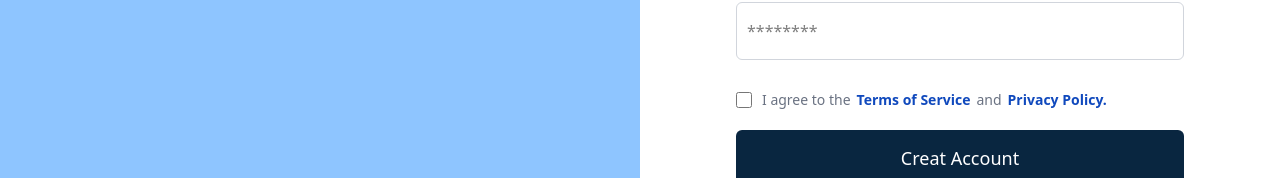
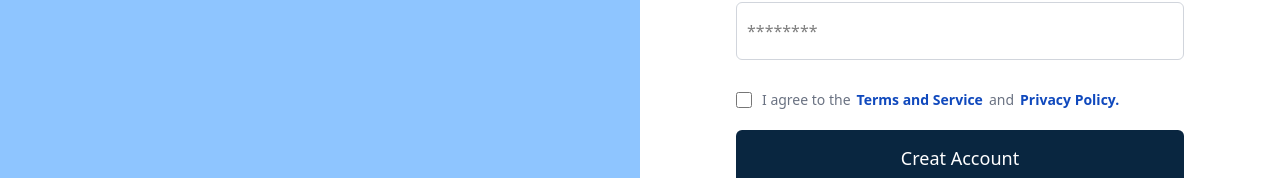
Before and after one commit to Team-XYZ-ABC/my-expences, a React (Vite) app in the folder client/: page /signup in a window 1280 px wide. Shown: the part 482-660 px from the top of the page. Built offline with nearby package versions, Linux system fonts and the light colour scheme.

Commit message:
refacator(component):  chnage props to children so can be use like normal tag's

```diff
--- a/client/src/components/links/Link.jsx
+++ b/client/src/components/links/Link.jsx
@@ -1,10 +1,10 @@
 import React from 'react'
 import { Link as A }  from 'react-router-dom'
 
-const Link = ({label, path}) => {
+const Link = ({path, children}) => {
     return (
-        <A to={path} className='cursor-pointer select-none hover:underline text-[#1049BD] font-bold px-1.5 text-sm'>
-            {label}
+        <A to={path} className='cursor-pointer flex items-center justify-center gap-2.5 select-none hover:underline text-[#1049BD] font-bold px-1.5 text-sm'>
+            {children}
         </A>
     )
 }
--- a/client/src/components/texts/Description.jsx
+++ b/client/src/components/texts/Description.jsx
@@ -1,8 +1,8 @@
 import React from 'react'
 
-const Description = ({description}) => {
+const Description = ({children}) => {
   return (
-      <p className='text-sm text-gray-500 text-start select-none'>{description}</p>
+    <p className='text-sm flex items-center gap-2.5 text-gray-500 text-start  flex-wrap select-none'>{children}</p>
   )
 }
 
--- a/client/src/pages/auth/ForgetPassword.jsx
+++ b/client/src/pages/auth/ForgetPassword.jsx
@@ -5,6 +5,7 @@ import FormLayout from "@/components/layouts/FormLayout";
 import Input from "@/components/inputs/Input";
 import InputBox from "@/components/inputs/InputBox";
 import Button from "@/components/buttons/Button";
+import Link from "@/components/links/Link";
 import { FaArrowLeftLong } from "react-icons/fa6";
 
 const ForgetPassword = () => {
@@ -12,7 +13,9 @@ const ForgetPassword = () => {
   return (
     <div className="p-20 flex justify-center items-center w-full min-h-screen">
       <FormLayout>
-        <Title children="Forget Password" />
+        <Title>
+          Forget Password
+        </Title>
         <InputBox label={"Email Address"}>
           <Input
             placeholder={"Enter your email"}
@@ -25,8 +28,7 @@ const ForgetPassword = () => {
         </InputBox>
         <Button label={"Forget password"} textColor={"white"} />
         <div className="flex items-center gap-4 justify-center">
-          <FaArrowLeftLong />
-          <Description FaArrowLeftLong description={"Back to Login"} />
+          <Link path="/"> <FaArrowLeftLong /> Back to Login </Link>
         </div>
       </FormLayout>
     </div>
--- a/client/src/pages/auth/SignIn.jsx
+++ b/client/src/pages/auth/SignIn.jsx
@@ -41,7 +41,7 @@ const SignIn = () => {
                         />
                     </InputBox>
 
-                    <div className='w-full flex justify-end px-1'><Link path="/forget-password" label={"Forget Password"} /></div>
+                    <div className='w-full flex justify-end px-1'><Link path="/forget-password">Forget Password</Link></div>
 
                     <Button label={"Sign In"} LIcon={FaArrowRight}
                         action={() => {
@@ -55,8 +55,10 @@ const SignIn = () => {
                     <Button SIcon={FcGoogle} label={"Sign In with Google"} btnColor='transparent' />
 
                     <div className='flex justify-center'>
-                        <Description description={"Don't have an Account?"} />
-                        <Link path="/signup" label={"Sign up"} />
+                        <Description>
+                            Don't have an Account?
+                        </Description>
+                        <Link path="/signup">Sign up</Link>
                     </div>
 
                 </FormLayout>
--- a/client/src/pages/auth/SignUp.jsx
+++ b/client/src/pages/auth/SignUp.jsx
@@ -48,10 +48,10 @@ const SignUp = () => {
               type="checkbox"
               name=""
             />
-            <Description description={"I agree to the"} />
-            <Link label="Terms of Service" />
-            <Description description={"and"} />
-            <Link label="Privacy Policy." />
+            <Description>I agree to the </Description>
+            <Link path="/term-and-condition">Terms and Service</Link>
+            <Description>and</Description>
+            <Link path="/privacy-policy">Privacy Policy.</Link>
           </div>
 
           <Button label={"Creat Account"} textColor={"white"} />
@@ -59,8 +59,8 @@ const SignUp = () => {
           {/* <Breaker label={"OR CONTINUE WITH"} /> */}
           <Button SIcon={FcGoogle} label={"Sign in with Google"} btnColor={"transparent"} />
           <div className="flex w-full justify-center">
-            <Description description="Already have an account?" />
-            <Link path="/signin" label="Sign in" />
+            <Description>Already have an account?</Description>
+            <Link path="/signin">Sign in</Link>
           </div>
         </FormLayout>
       </div>
```
